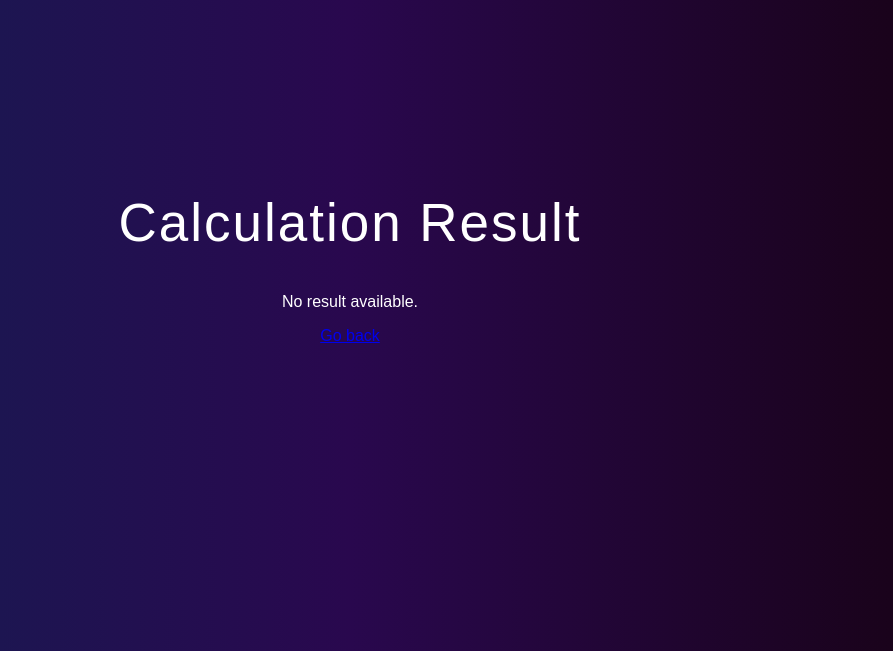
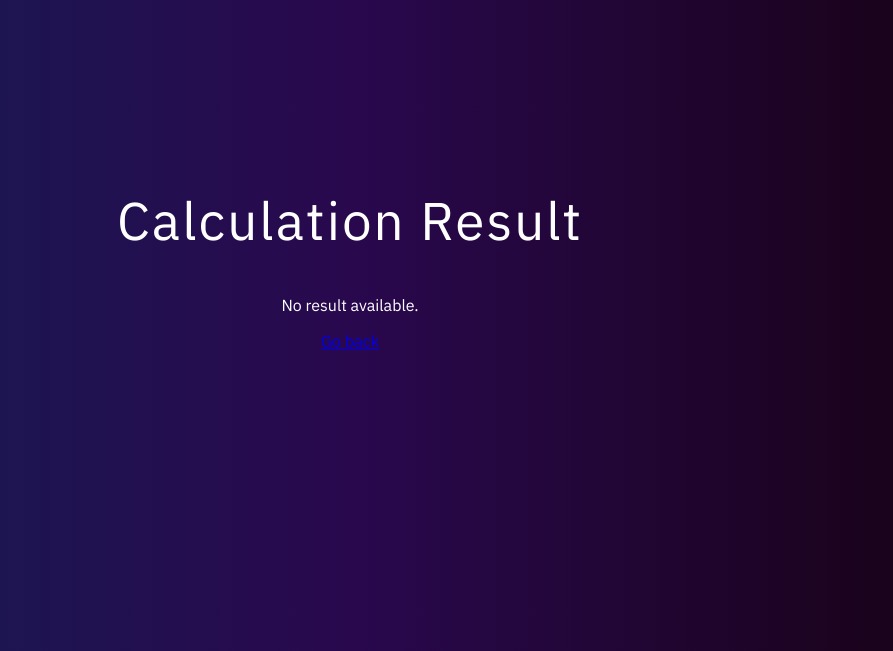
Before and after one commit to caitlinhenry14/Option-Pricing, a Python web app: template templates/result.html in a window 1280 px wide. Shown: the part 149-800 px from the top of the page, without its empty margins (290-1183 px from the left). Run offline with Jinja, Linux system fonts and the light colour scheme; the template is opened without the code that fills it, so the values that code supplies are empty.

Commit message:
font stuff + bug fix

```diff
--- a/templates/result.html
+++ b/templates/result.html
@@ -3,8 +3,11 @@
 <head>
     <meta charset="UTF-8">
     <meta name="viewport" content="width=device-width, initial-scale=1.0">
-    <title>Calculation Results</title>
-    <link rel="stylesheet" href="{{ url_for('static', filename='styles.css') }}">  <!-- Link to the CSS -->
+    <title>Option Price Calculator</title>
+    <link rel="stylesheet" href="{{ url_for('static', filename='styles.css') }}">
+    <link rel="preconnect" href="https://fonts.googleapis.com">
+    <link rel="preconnect" href="https://fonts.gstatic.com" crossorigin>
+    <link href="https://fonts.googleapis.com/css2?family=IBM+Plex+Sans:ital,wght@0,100;0,200;0,300;0,400;0,500;0,600;0,700;1,100;1,200;1,300;1,400;1,500;1,600;1,700&display=swap" rel="stylesheet">
 </head>
 <body>
     <div class="container">
@@ -26,7 +29,7 @@
             <p>No result available.</p>
         {% endif %}
 
-        <a href="/">Go back</a>
+        <a class="button" href="/">Go back</a>
     </div>
 </body>
 </html>
```
